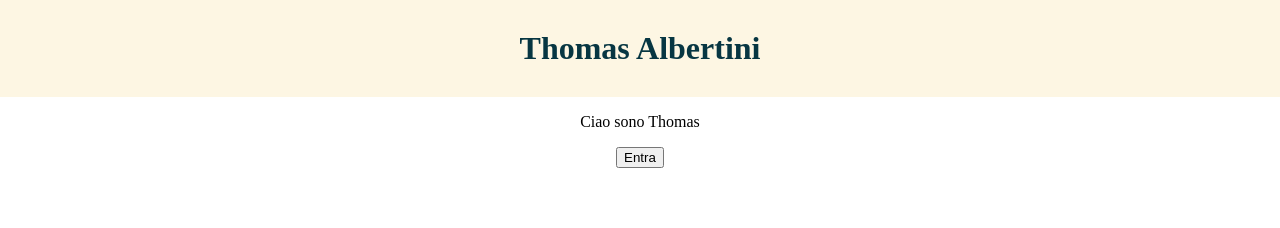
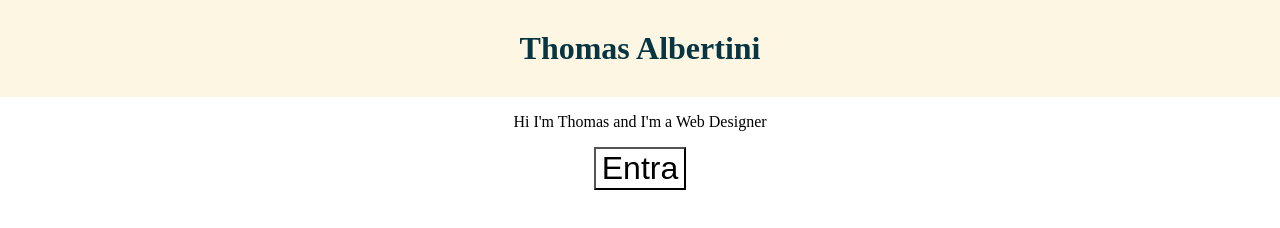
Before and after one commit to thomscoder/thomhistoria.github.io, a plain HTML site: page index.html in a window 1280 px wide. Drawn offline with Linux system fonts and the light colour scheme.

Commit message:
Update link with netlify

```diff
--- a/index.html
+++ b/index.html
@@ -12,8 +12,9 @@
 
 <body>
     <h1>Thomas Albertini</h1>
-    <p>Ciao sono Thomas</p>
+    <p>Hi I'm Thomas and I'm a Web Designer</p>
     <button id="entra">Entra</button>
+
 </body>
 
 </html>
--- a/style.css
+++ b/style.css
@@ -10,3 +10,7 @@ h1 {
     padding: 30px;
     margin: 0;
 }
+#entra {
+    background-color: transparent;
+    font-size: 2rem;
+}
```
